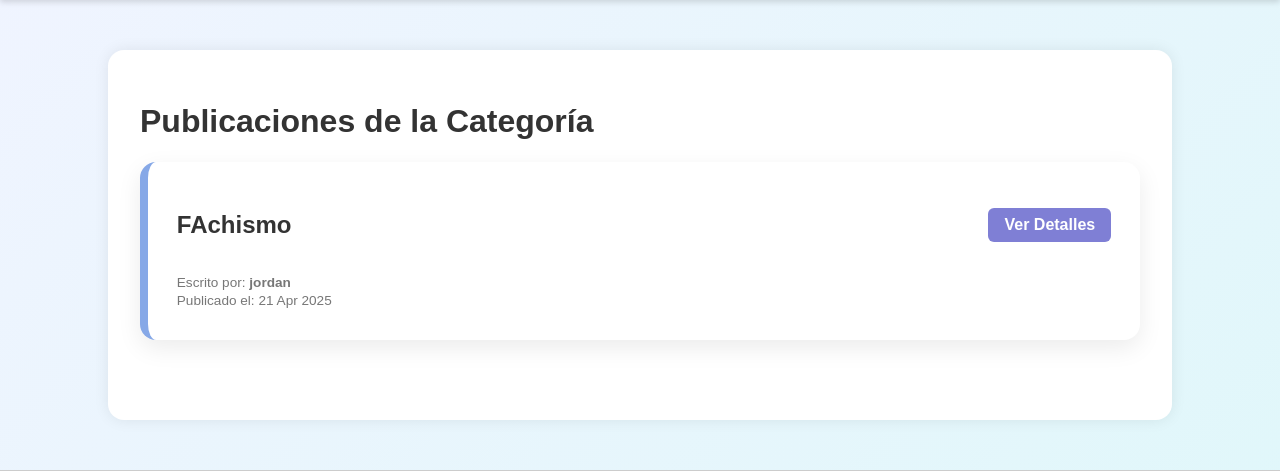
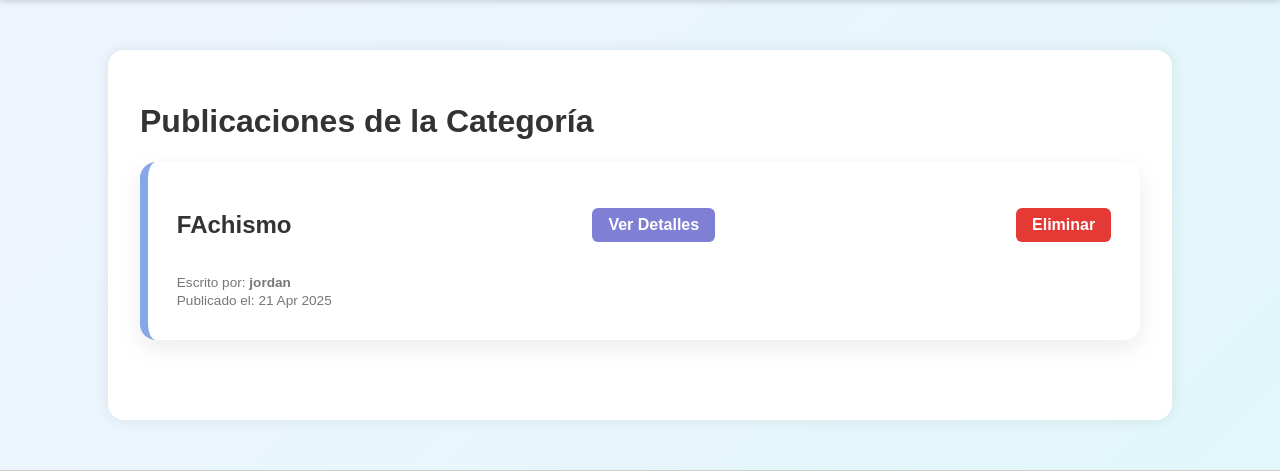
Before and after one commit to kratosjor/foro, a Django app: page /foro/publicaciones/categoria/12/ in a window 1280 px wide. Shown: the part 53-524 px from the top of the page. Run offline with Django 5.2, Linux system fonts and the light colour scheme; data comes from the database, SQL or seed files in the repository; both versions use the stored data as it was after the commit.

Commit message:
boton eliminar en listar por categoria

```diff
--- a/foro_aplicacion/templates/publicaciones/crear.html
+++ b/foro_aplicacion/templates/publicaciones/crear.html
@@ -26,6 +26,7 @@
             <label for="id_etiquetas">Etiquetas</label>
             {{ form.etiquetas }}
         </div>
+
         <button type="submit" class="btn btn-primary">Crear Publicación</button>
     </form>
 </div>
--- a/foro_aplicacion/templates/publicaciones/listar_por_categoria.html
+++ b/foro_aplicacion/templates/publicaciones/listar_por_categoria.html
@@ -9,6 +9,7 @@
                 <div class="publicacion-header">
                     <h2 class="titulo">{{ publicacion.titulo }}</h2>
                     <a href="{% url 'detalle_publicacion' publicacion.pk %}" class="btn btn-ver">Ver Detalles</a>
+                    <a href="{% url 'eliminar_publicacion' publicacion.pk %}" class="btn btn-eliminar">Eliminar</a>
                 </div>
 
                 <p class="contenido">{{ publicacion.contenido|truncatewords:30 }}</p>
@@ -20,6 +21,7 @@
     {% else %}
         <p>No hay publicaciones en esta categoría.</p>
     {% endif %}
+
     <div class="crear-publicacion">
         {% if user.is_authenticated %}
             <a href="{% url 'crear_publicacion' %}" class="btn">Crear Nueva Publicación</a>
--- a/foro_aplicacion/urls.py
+++ b/foro_aplicacion/urls.py
@@ -25,6 +25,4 @@
 
 
 
-
-
 ]
```
Also changed, not shown: db.sqlite3.
